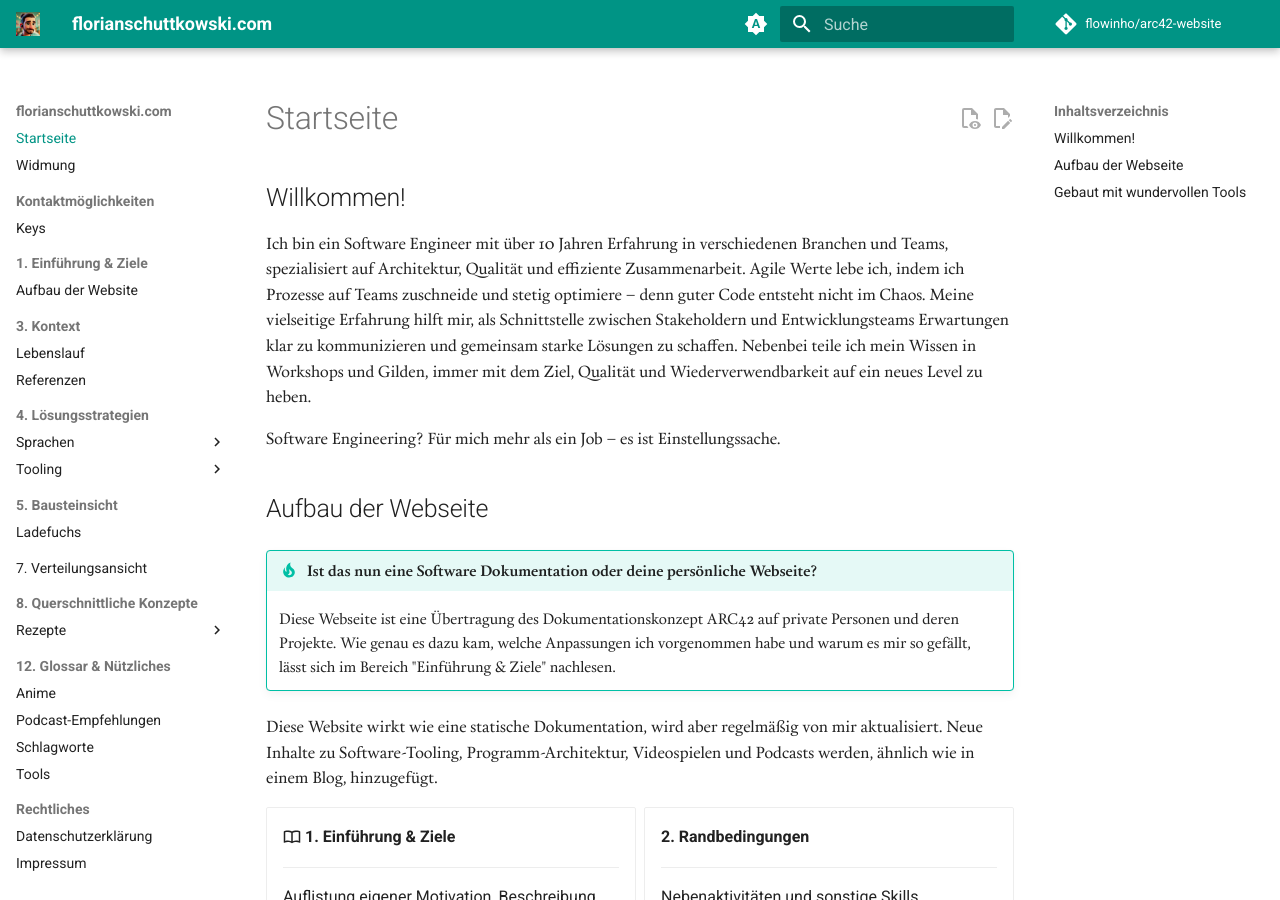
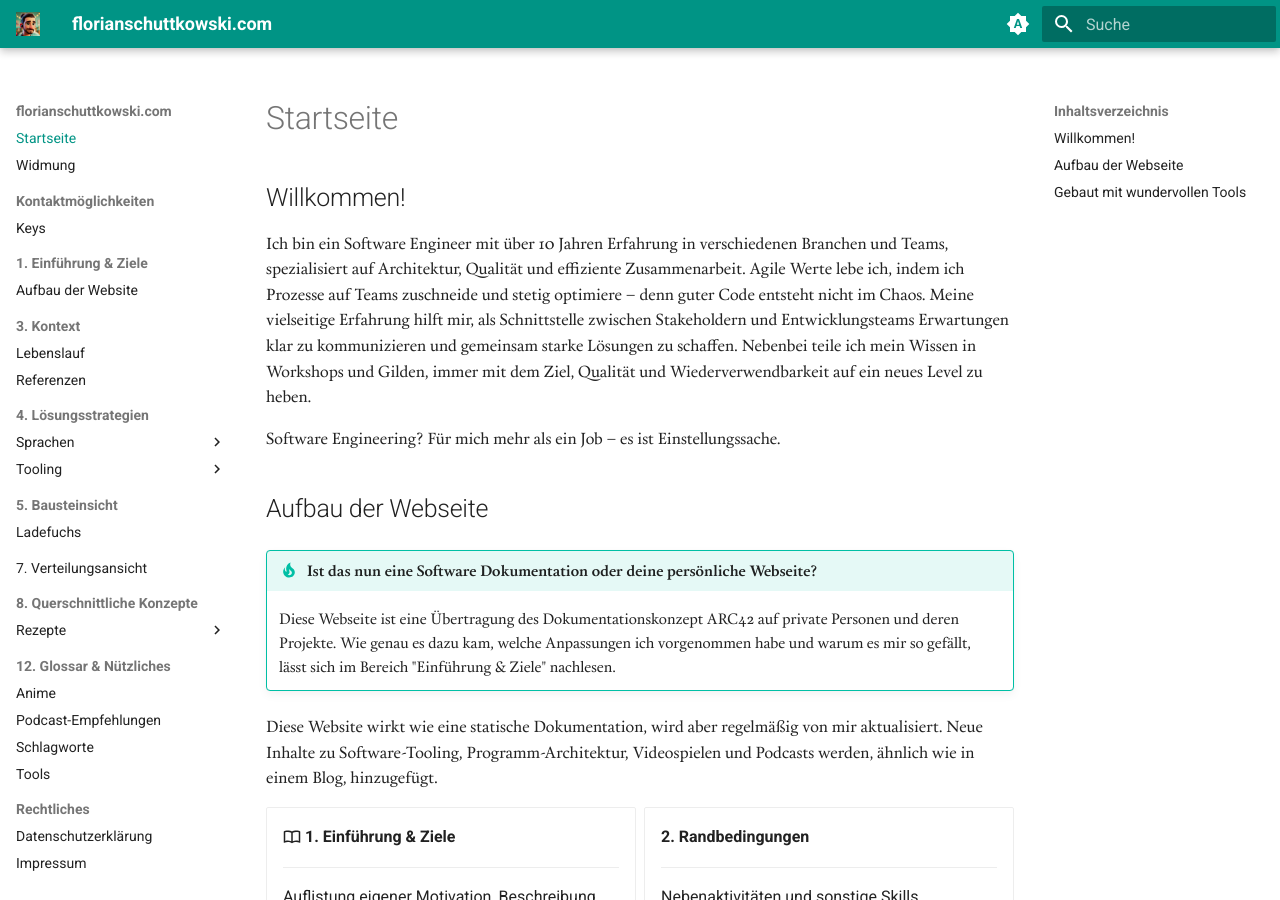
Before and after one commit to md42/arc42-website, an MkDocs documentation site: the page built from docs/index.md, in a window 1280 px wide and 900 px high. Built offline with MkDocs 1.6.1 and Material for MkDocs 9.7.7, drawn with Linux system fonts in a browser that asks for light colours; some web fonts are replaced; plug-ins that fetch from the network failed and are left out; comment, search, counter and statistics services are not loaded; some of the changed lines change nothing that is shown.

Commit message:
Remove public repo information to prepare licenses

```diff
--- a/mkdocs.yml
+++ b/mkdocs.yml
@@ -1,9 +1,9 @@
 copyright: Copyright &copy; 2024 - Florian Schuttkowski
 site_name: florianschuttkowski.com
 site_url: https://flowinho.github.io/arc42-website/
-repo_url: https://github.com/flowinho/arc42-website/
-repo_name: flowinho/arc42-website
-edit_uri: edit/main/docs/
+# repo_url: https://github.com/flowinho/arc42-website/
+# repo_name: flowinho/arc42-website
+# edit_uri: edit/main/docs/
 
 extra_css:
   - stylesheets/extra.css
```
